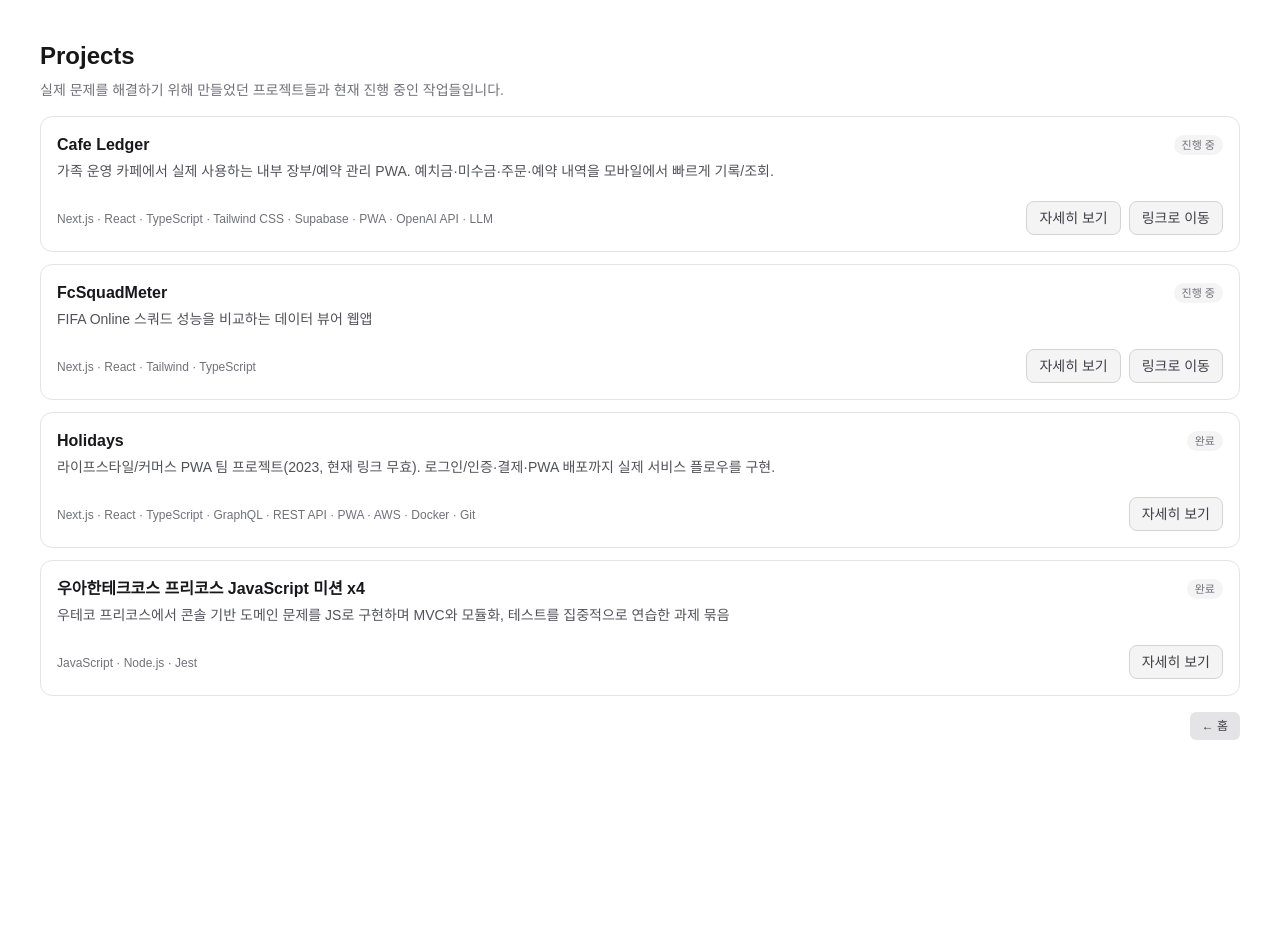
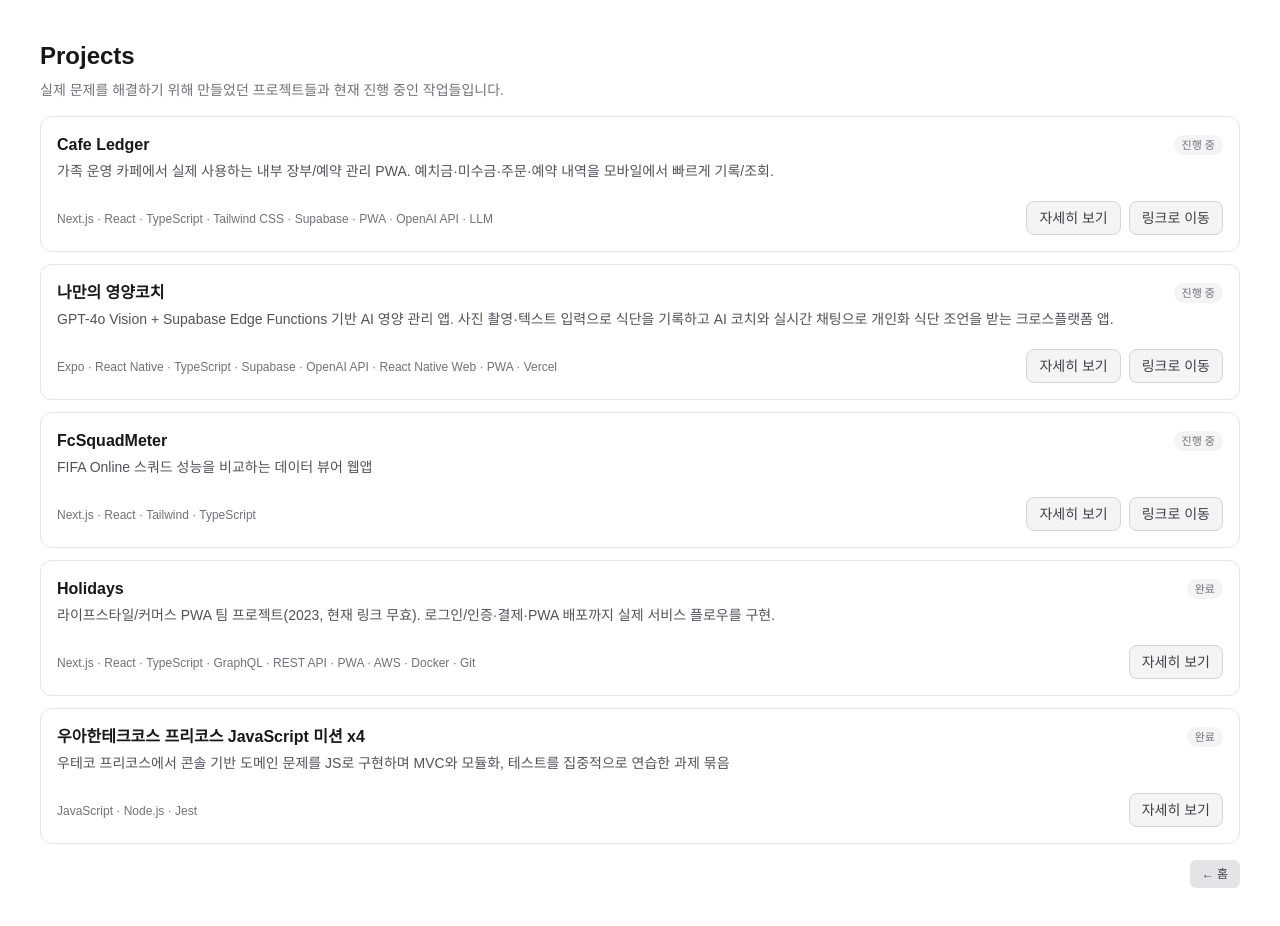
Before and after one commit to lbj23han/han-portfolio, a Next.js app: page /projects in a window 1280 px wide. Before the commit the page ends 800 px from the top, so only its background shows below. Built offline with nearby package versions, Linux system fonts and the light colour scheme.

Commit message:
feat: add nutrition-coach project

```diff
--- a/src/constants/projects.ts
+++ b/src/constants/projects.ts
@@ -152,6 +152,60 @@ export const projects: Project[] = [
   },
   {
     name: {
+      ko: "나만의 영양코치",
+      en: "My Nutrition Coach",
+    },
+    description: {
+      ko: "GPT-4o Vision + Supabase Edge Functions 기반 AI 영양 관리 앱. 사진 촬영·텍스트 입력으로 식단을 기록하고 AI 코치와 실시간 채팅으로 개인화 식단 조언을 받는 크로스플랫폼 앱.",
+      en: "An AI nutrition tracking app built on GPT-4o Vision and Supabase Edge Functions. Log meals by photo or text, and get personalized coaching via real-time AI chat — running on iOS, Android, and Web from a single codebase.",
+    },
+    tech: [
+      "Expo",
+      "React Native",
+      "TypeScript",
+      "Supabase",
+      "OpenAI API",
+      "React Native Web",
+      "PWA",
+      "Vercel",
+    ],
+    status: "in-progress",
+    url: "https://nutrition-coach-han.vercel.app",
+    github: "https://github.com/lbj23han/nutrition-coach",
+    detail: [
+      {
+        ko: "카메라로 음식을 찍으면 GPT-4o Vision이 음식 종류·중량·칼로리·단백질·탄수화물·지방을 자동 분석해 바로 기록하는 파이프라인을 설계했습니다.",
+        en: "Designed a pipeline where GPT-4o Vision automatically identifies food type, portion, and full macro breakdown from a photo and logs it instantly.",
+      },
+      {
+        ko: "OpenAI API 키를 Supabase Edge Function 서버 시크릿으로 격리해 클라이언트 번들에 노출되지 않도록 보안 구조를 설계했습니다.",
+        en: "Secured the OpenAI API key by isolating it as a Supabase Edge Function secret, keeping it entirely out of the client bundle.",
+      },
+      {
+        ko: "사용자당 AI 호출 10회 제한을 서버 사이드(api_usage 테이블 + HTTP 429)로 구현해 비용 제어 구조를 갖췄습니다.",
+        en: "Implemented server-side per-user AI rate limiting (api_usage table + HTTP 429) to control costs without relying on the client.",
+      },
+      {
+        ko: "Mifflin-St Jeor / Katch-McArdle 공식으로 BMR·TDEE를 계산하고 6가지 목표(다이어트/벌크업 등)에 따라 매크로 목표를 자동 설정하는 개인화 엔진을 구현했습니다.",
+        en: "Built a personalization engine that calculates BMR/TDEE via Mifflin-St Jeor or Katch-McArdle and auto-sets macro targets based on 6 fitness goals.",
+      },
+      {
+        ko: "FoodCamera를 .native.tsx / .tsx로 분리해 expo-camera를 웹 번들에서 완전히 제외하는 플랫폼 분기 번들링 구조를 적용했습니다.",
+        en: "Split FoodCamera into .native.tsx/.tsx so expo-camera is fully excluded from the web bundle, using Metro's platform extension resolution.",
+      },
+      {
+        ko: "Expo + React Native Web으로 iOS · Android · Web(Vercel PWA) 단일 코드베이스 배포를 구현했습니다.",
+        en: "Delivered iOS, Android, and Web (Vercel PWA) from a single codebase using Expo and React Native Web.",
+      },
+      {
+        ko: "12주 체중 예측 모델(TDEE 델타 기반)과 주간 칼로리 차트·매크로 분석을 통해 목표 달성 여정을 시각화했습니다.",
+        en: "Visualized goal progress with a 12-week weight forecast model (TDEE delta–based) and weekly calorie/macro charts.",
+      },
+    ],
+    media: [],
+  },
+  {
+    name: {
       ko: "FcSquadMeter",
       en: "FcSquadMeter",
     },
```
